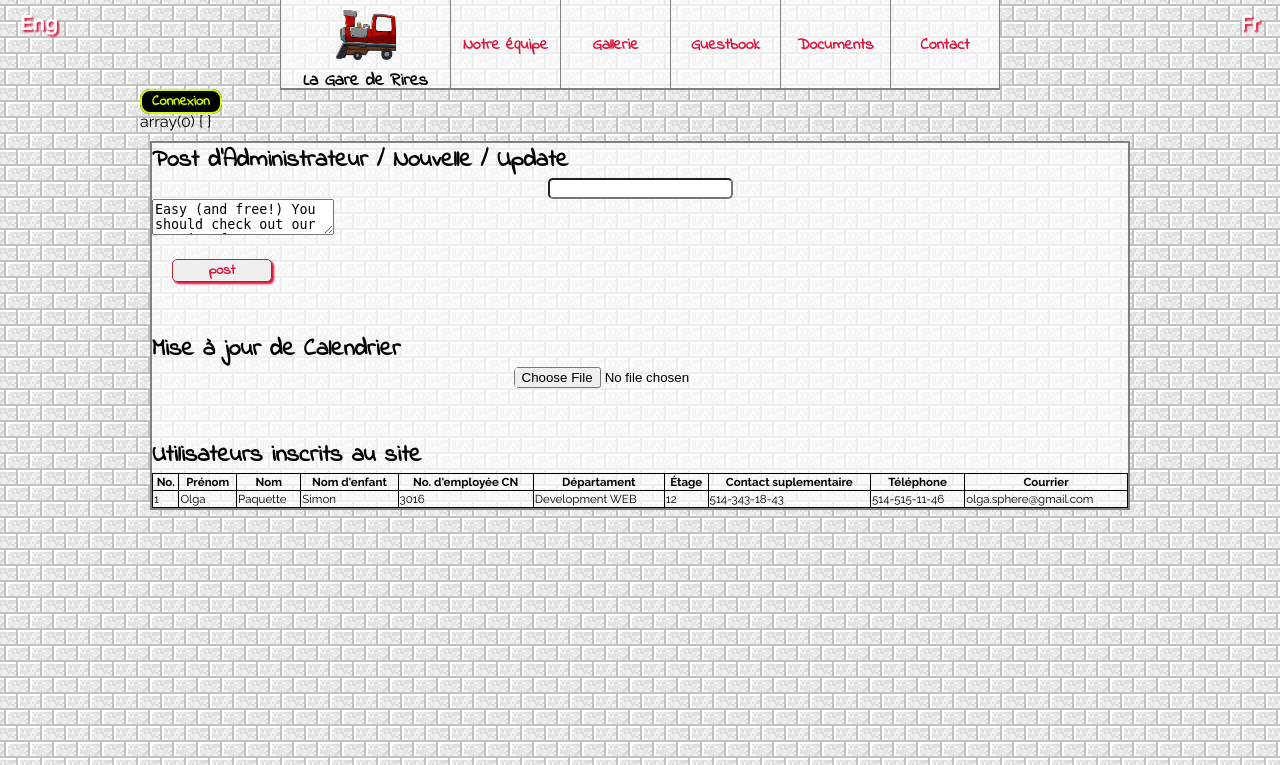
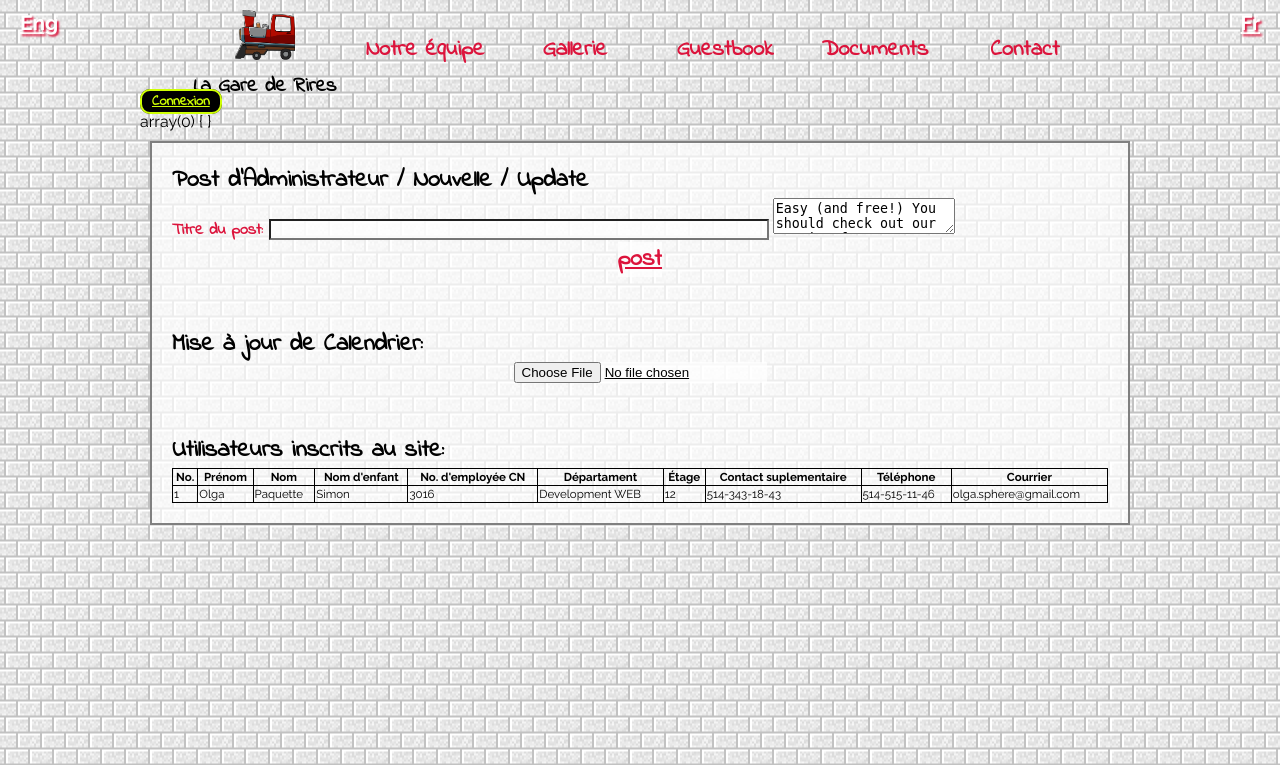
Before and after one commit to Qlcha/La-Gare-de-Rires, a PHP site: page /admin.php in a window 1280 px wide. Shown: the top 765 px of the page. Run offline with PHP 8.4, Linux system fonts and the light colour scheme; some libraries are stand-ins or nearby versions.

Commit message:
new menu nav

```diff
--- a/admin.php
+++ b/admin.php
@@ -14,11 +14,11 @@ var_dump($_POST);
 ?>
 
 
-<div class="content_block">
+<div class="content_block" id="admin_content_block">
     <section>
         <h2>Post d'Administrateur / Nouvelle / Update</h2>
         <form action="#" method="post">
-            <label for="title_add"></label>
+            <label for="title_add">Titre du post: </label>
             <input type="text" name="title_add" id="title_add">
             <textarea id="post_admin" name="post_add">Easy (and free!) You should check out our premium features.</textarea>
             <input type="submit" value="post" class="button">
@@ -26,12 +26,12 @@ var_dump($_POST);
     </section>
 
 <section id="pdf_upload">
-        <h2>Mise à jour de Calendrier</h2>
+        <h2>Mise à jour de Calendrier: </h2>
         <input type="file" id="fichier_calendrier">
     </section>
 
     <section>
-        <h2>Utilisateurs inscrits au site</h2>
+        <h2>Utilisateurs inscrits au site:</h2>
         <table class="table" id="table_users">
             <tr>
                 <th>No.</th>
--- a/css/stylesheet.css
+++ b/css/stylesheet.css
@@ -28,9 +28,7 @@ h1,h2,h3,h4,h5,h6{
     font-family: 'Indie Flower', cursive;
 }
 
-a{
-    text-decoration: none;
-    color: crimson;
+a{    color: crimson;
     /*cursor: default;*/
 }
 
@@ -56,9 +54,10 @@ ul {
 /************************** BUTTONS et INPUTS ***********************/
 
 input {
-    border-radius: 5px;
     display: block;
     margin: 0 auto;
+    background-color:rgba(255,255,255,0.7);
+    text-decoration: underline;
 }
 
 .input {
@@ -69,19 +68,18 @@ input {
 }
 
 .button {
-    border-radius: 5px;
-    border: 1px solid brown;
-    box-shadow: 2px 2px 2px crimson;
-    width: 50%;
     font-family: 'Indie Flower', cursive;
     color: crimson;
     font-size: 20px;
     font-weight: bold;
     margin-top: 10px;
-    padding: 10px;
 }
 
-
+input.button {
+    border-style: none;
+    font-size: 120%;
+    padding: 0;
+}
 /************ HEADER & MENU NAVIGATION *******************/
 nav img {
     width: 10%;
@@ -94,25 +92,23 @@ nav h1{
 
 nav li:first-of-type {
     padding: 0;
-    border-top: 1px solid grey;
 }
 
-nav li:first-of-type:hover {
-    background-color:rgba(255,255,255,0.7);
+nav li:first-of-type a:hover {
+    text-shadow: none;
 }
 
 nav li{
     text-align: center;
-    border-bottom: 2px solid grey;
-    background-color:rgba(255,255,255,0.7);
     padding: 3px 0 3px 0;
-    font-size: 120%;
+    font-size: 150%;
     font-weight: bold;
     font-family: 'Indie Flower', cursive;
 }
 
 nav li a{
     display: block;
+    text-decoration: none;
 }
 
 nav li a:hover {
@@ -209,12 +205,6 @@ background-color: black;
  font-size: 80%;
 }
 
-/************************ ADMIN *************************/
-#pdf_upload {
-    margin: 50px 0 50px 0;
-}
-
-
 /**************** MENU & ACTIVITÉ section****************************/
 .du_jour h3{
    color: crimson;
@@ -227,10 +217,8 @@ background-color: black;
 .du_jour .button{
     display: block;
     text-align: center;
-    background-color: #cfff04;
+   /* background-color: #cfff04;*/
    margin: 0 auto;
-    width: 70%;
-    padding: 10px;
 }
 
 #repas li{
@@ -287,18 +275,43 @@ background-color: black;
     color: crimson;
 }
 
+
+
+/*********************** ADMIN ******************/
+
+#admin_content_block {
+    padding: 20px;
+}
+
+#admin_content_block form .button{
+    display: block;
+    margin: 0 auto;
+    font-size: 150%;
+}
+
+#admin_content_block form label{
+    font-family: 'Indie Flower', cursive;
+    color: crimson;
+    font-weight: bold;
+}
+
+#title_add {
+    border-radius: 0;
+    display: inline;
+    margin: 0;
+    width: 500px;
+}
+
+#pdf_upload {
+    margin: 50px 0 50px 0;
+}
+
 /********* DÉBUT PAGE ÉQUIPE *********/
 #equipe .content_block img{
       width: 70%;
     margin-left: 15%;
     margin-right: 15%;
     border: 1px solid black;
-    /*bordure arrondie*/
-    -webkit-border-radius:5px;
-    -moz-border-radius:5px;
-    -ms-border-radius:5px;
-    -o-border-radius:5px;
-    border-radius: 5px;
    /* ombre portée*/
     -moz-box-shadow: 4px 4px 4px #888888;
     -webkit-box-shadow: 4px 4px 4px #888888;
@@ -366,8 +379,7 @@ footer p {
         text-align: center;
         height: 90px;
         vertical-align: middle;
-        border-left: 1px solid grey;
-        width: 110px;
+        width: 150px;
         font-size: 100%;
     }
 
@@ -375,23 +387,18 @@ footer p {
         padding: 0;
         width: 170px;
         border: none;
-        border-bottom: 2px solid grey;
-       border-left: 1px solid grey;
+
         vertical-align: top;
 
 
     }
-
-    nav li:last-of-type{
-        border-right: 1px solid grey;;
-    }
-
 
     nav li a{
         font-weight: bold;
         display: block;
         height: 100%;
         padding-top: 30px;
+        font-size: 140%;
     }
 
     nav li:first-of-type a{
@@ -400,16 +407,13 @@ footer p {
 
 nav h1{
     display: block;
-    font-size: 110%;
+    font-size: 90%;
 
 }
 
     nav img {
         width: 70px;
         padding-top: 10px;
-    }
-    #du_jour .button{
-        width: 220px;
     }
 
     #button_connexion{
@@ -431,10 +435,17 @@ nav h1{
    .input {
         width: 50%; !important;
        margin: 0;
+    }
 
+    input.button{
+        margin: 0;
     }
-   .button {
-      width: 100px ; !important;
+
+    input.button:active {
+        color: black;
+    }
+
+    .button {
        margin: 20px;
        font-size: 90%;
        padding: 0;
@@ -532,8 +543,6 @@ display: inline-block;
 
 .du_jour .button{
     font-size: 90%;
-    width: 150px;
-    padding: 2px;
 }
 
 }
```
